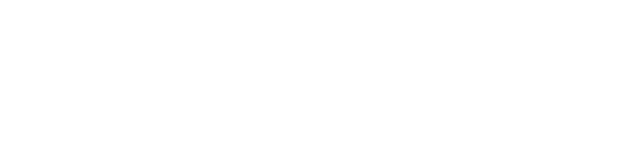
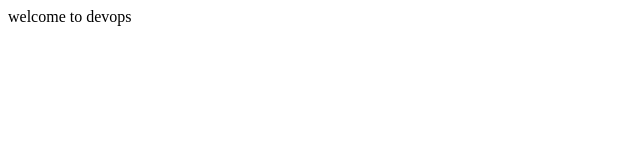
Before and after one commit to Ramireddy536/Calculator, a plain HTML site: page index.html in a window 1280 px wide. Shown: the whole page, without its empty margins (0-640 px from the left). Drawn offline with Linux system fonts and the light colour scheme.

Commit message:
updated file

```diff
--- a/index.html
+++ b/index.html
@@ -3,5 +3,6 @@
 Hi
 </title>
 <body>
+welcome to devops
 </body>
 </html>
```
